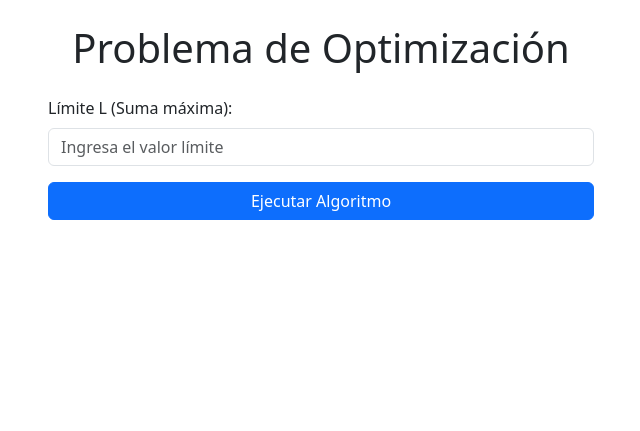
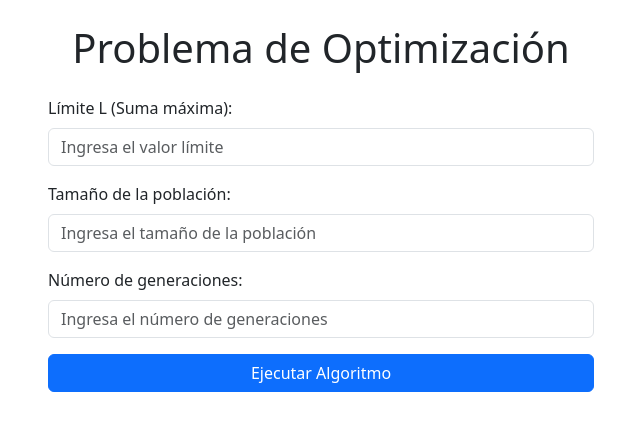
Before and after one commit to Geovanni-Gonzalez/Analisis-De-Algoritmos, a Flask app: page / in a window 1280 px wide. Shown: the part 56-487 px from the top of the page, without its empty margins (319-959 px from the left). Run offline with Flask 3, Linux system fonts and the light colour scheme; parts of the project's set-up code (start-up, migrations or seed data) failed here and were passed over.

Commit message:
Cambios al forms

```diff
--- a/Tarea Corta 2/app.py
+++ b/Tarea Corta 2/app.py
@@ -1,6 +1,6 @@
 from flask import Flask, render_template, request
 import random
-from AlgoritmoGenetico import *  # Asegúrate de que este archivo contenga las funciones necesarias
+from AlgoritmoGenetico import *
 
 app = Flask(__name__)
 
@@ -9,16 +9,26 @@ def index():
     mejor_solucion = []
     conjunto = []
     limite = 0
+    error = None
 
     if request.method == 'POST':
         try:
-            limite = int(request.form['limite'])  # Obtener el límite
-            conjunto = generar_conjunto(10, 1, 50)  # Generar un conjunto aleatorio
-            mejor_solucion = genetica(10, 50, 0.1, limite, conjunto)  # Ejecutar el algoritmo genético
+            # Obtener los valores ingresados por el usuario desde el formulario
+            limite = int(request.form['limite'])
+            tamano_poblacion = int(request.form['poblacion'])
+            num_generaciones = int(request.form['generaciones'])
+
+            # Generar el conjunto aleatorio
+            conjunto = generar_conjunto(10, 1, 50)
+
+            # Ejecutar el algoritmo genético con los valores del formulario
+            mejor_solucion = genetica(tamano_poblacion, num_generaciones, 0.1, limite, conjunto)
+
         except ValueError:
-            return render_template('index.html', error="El límite debe ser un número entero.")
+            error = "Todos los campos deben contener valores numéricos enteros válidos."
 
-    return render_template('index.html', mejor_solucion=mejor_solucion, conjunto=conjunto, limite=limite)
+    # Renderizar la plantilla con los resultados
+    return render_template('index.html', mejor_solucion=mejor_solucion, conjunto=conjunto, limite=limite, error=error)
 
 if __name__ == '__main__':
     app.run(debug=True)
--- a/Tarea Corta 2/templates/index.html
+++ b/Tarea Corta 2/templates/index.html
@@ -24,17 +24,28 @@
                 <h1 class="text-center mb-4">Problema de Optimización</h1>
 
                 <!-- Formulario para ingresar valores -->
-                <form action="/" method="POST">  <!-- Cambiado a la acción '/' -->
+                <form action="/" method="POST">
                     <div class="mb-3">
                         <label for="limite" class="form-label">Límite L (Suma máxima):</label>
                         <input type="number" class="form-control" id="limite" name="limite" placeholder="Ingresa el valor límite" required>
                     </div>
+
+                    <div class="mb-3">
+                        <label for="poblacion" class="form-label">Tamaño de la población:</label>
+                        <input type="number" class="form-control" id="poblacion" name="poblacion" placeholder="Ingresa el tamaño de la población" required>
+                    </div>
+
+                    <div class="mb-3">
+                        <label for="generaciones" class="form-label">Número de generaciones:</label>
+                        <input type="number" class="form-control" id="generaciones" name="generaciones" placeholder="Ingresa el número de generaciones" required>
+                    </div>
+
                     <div class="d-grid gap-2">
                         <button type="submit" class="btn btn-primary btn-block">Ejecutar Algoritmo</button>
                     </div>
                 </form>
 
-                {% if mejor_solucion %}  <!-- Comprobar si hay una mejor solución -->
+                {% if mejor_solucion %}
                     <h2 class="text-center mt-4">Resultados:</h2>
                     <p>Conjunto Generado: <strong>{{ conjunto }}</strong></p>
                     <p>Mejor Solución Encontrada: <strong>{{ mejor_solucion }}</strong></p>
@@ -42,11 +53,12 @@
                     <p>Límite: <strong>{{ limite }}</strong></p>
                 {% endif %}
 
+                {% if error %}
+                    <div class="alert alert-danger mt-3">{{ error }}</div>
+                {% endif %}
             </div>
         </div>
     </main>
-
-
 
     <script src="https://cdn.jsdelivr.net/npm/bootstrap@5.3.3/dist/js/bootstrap.bundle.min.js" crossorigin="anonymous"></script>
 
```
